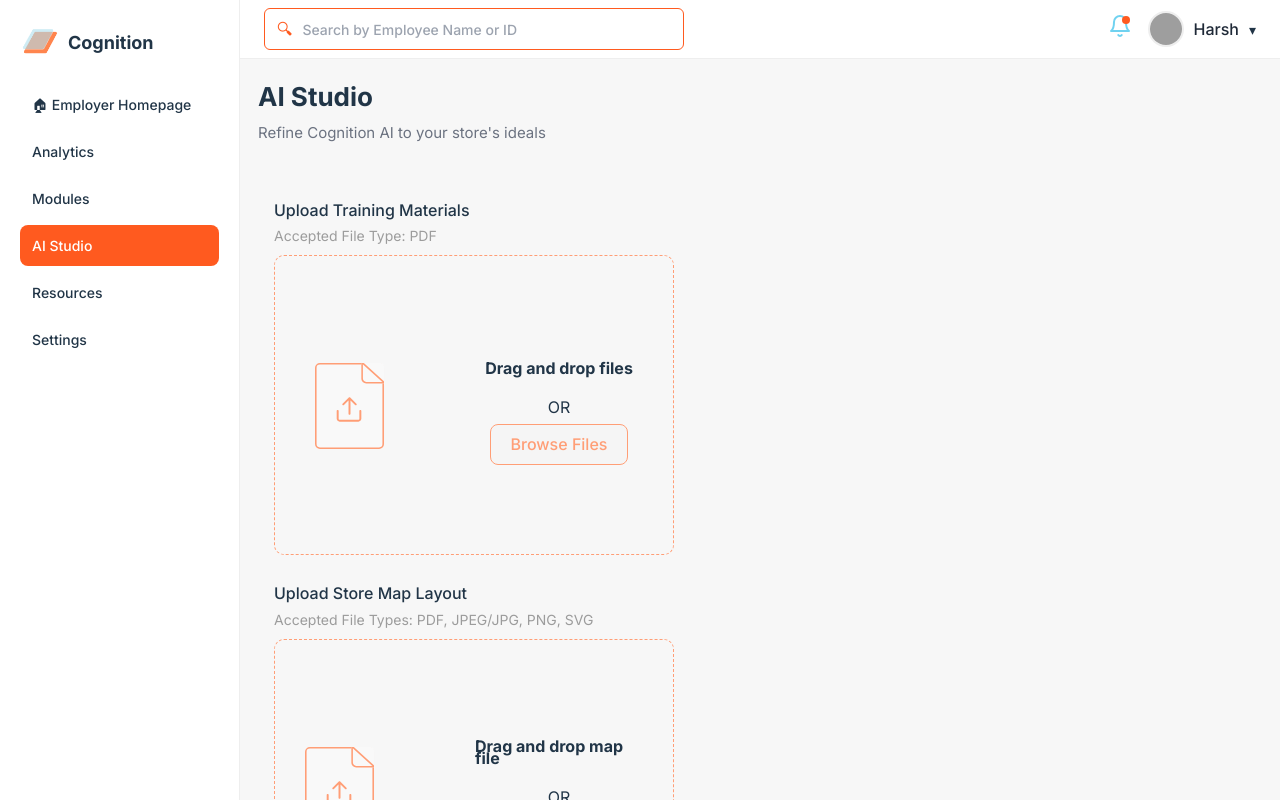
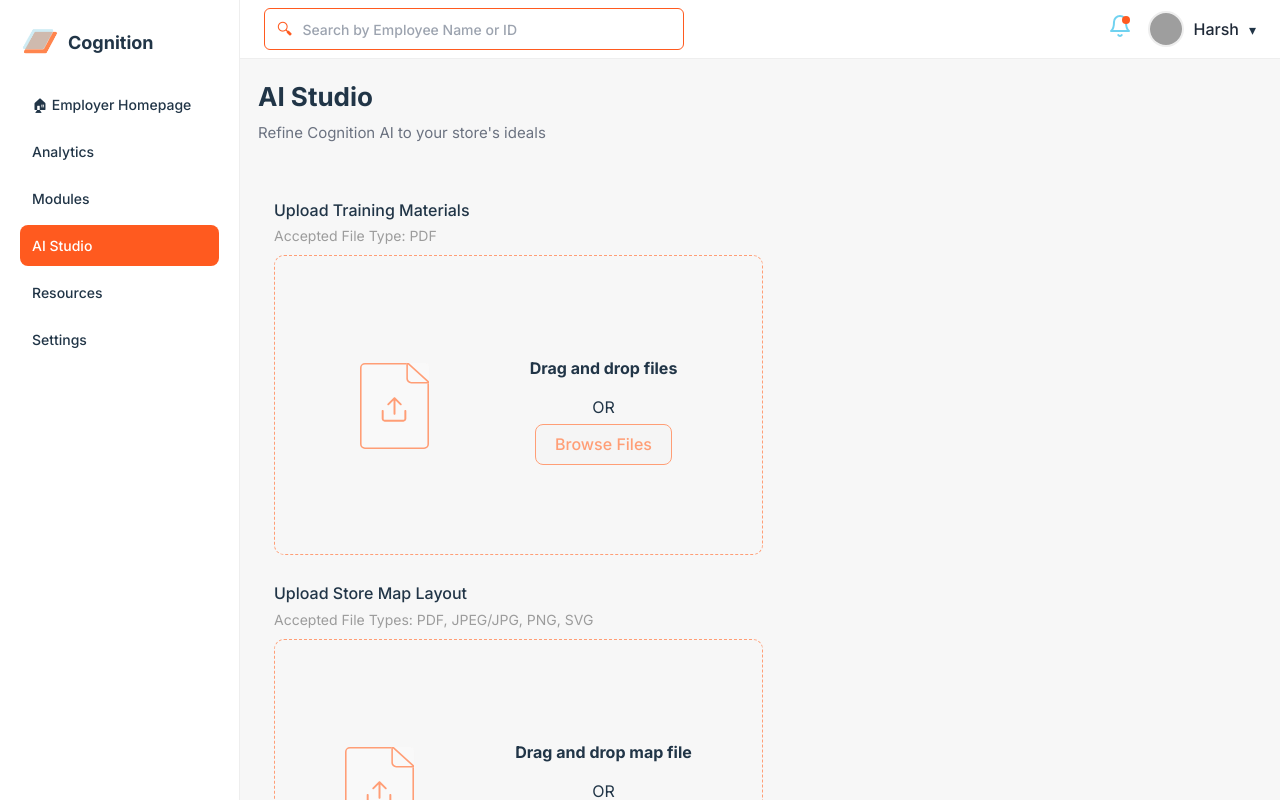
Before and after one commit to srewashimondal/cognition, a React (Vite) app in the folder frontend/: page /employer/ai-studio in a window 1280 px wide. Shown: the top 800 px of the page. Built offline with nearby package versions, Linux system fonts and the light colour scheme; grey boxes are pictures that could not be loaded.

Commit message:
fixed dropzone width

```diff
--- a/frontend/src/components/UploadDropzone/UploadDropzone.css
+++ b/frontend/src/components/UploadDropzone/UploadDropzone.css
@@ -10,7 +10,7 @@
 }
 
 .dropzone.comp {
-    max-width: 400px;
+    max-width: 500px;
     display: flex;
     gap: 100px;
     height: 300px;
```
